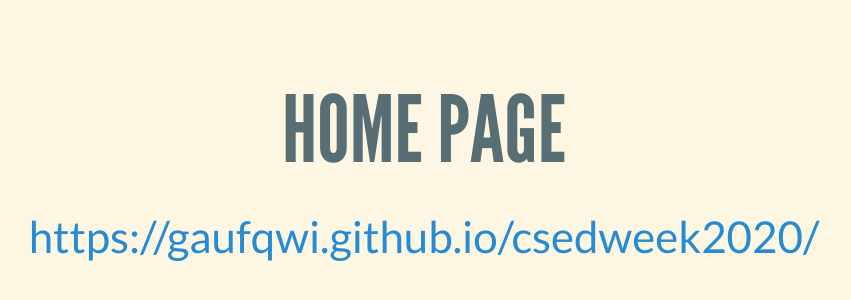
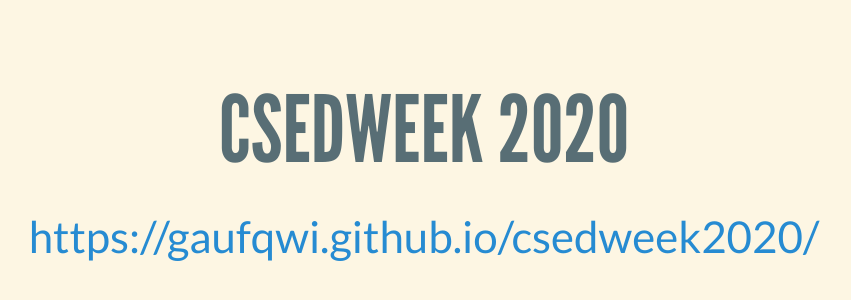
Before and after one commit to gaufqwi/csedweek2020, a website: page docs/slides20201207.html in a window 1280 px wide. Shown: the part 230-530 px from the top of the page, without its empty margins (216-1067 px from the left). Drawn offline with Linux system fonts and the light colour scheme.

Commit message:
Fixed code in template

```diff
--- a/docs/slides20201207.html
+++ b/docs/slides20201207.html
@@ -56,7 +56,7 @@
 	<div class="reveal">
 		<div class="slides">
 			<section>
-				<h2>Home Page</h2>
+				<h2>CSEdWeek 2020</h2>
 				<a href="https://gaufqwi.github.io/csedweek2020/">https://gaufqwi.github.io/csedweek2020/</a>
 			</section>
 			<section>
```
Also changed, not shown: docs/codetemplate.html (+2 -4 lines).
